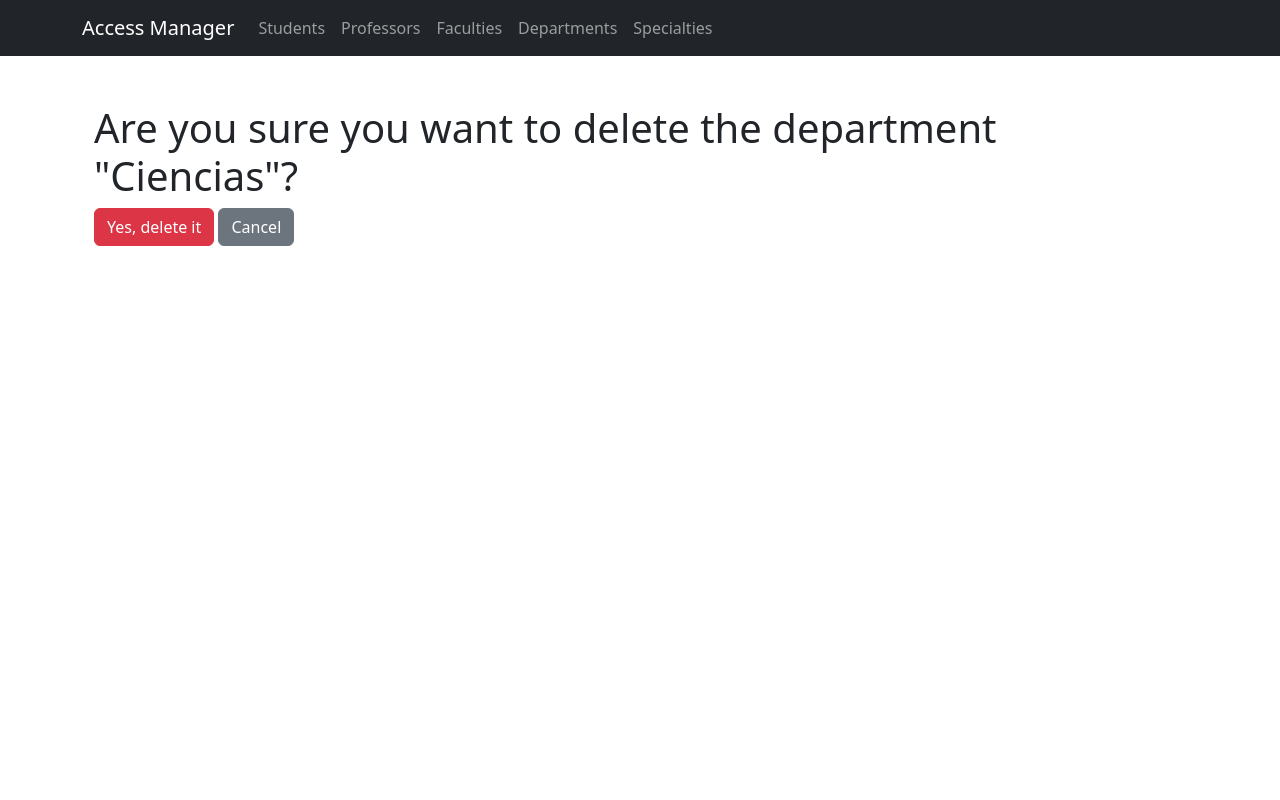
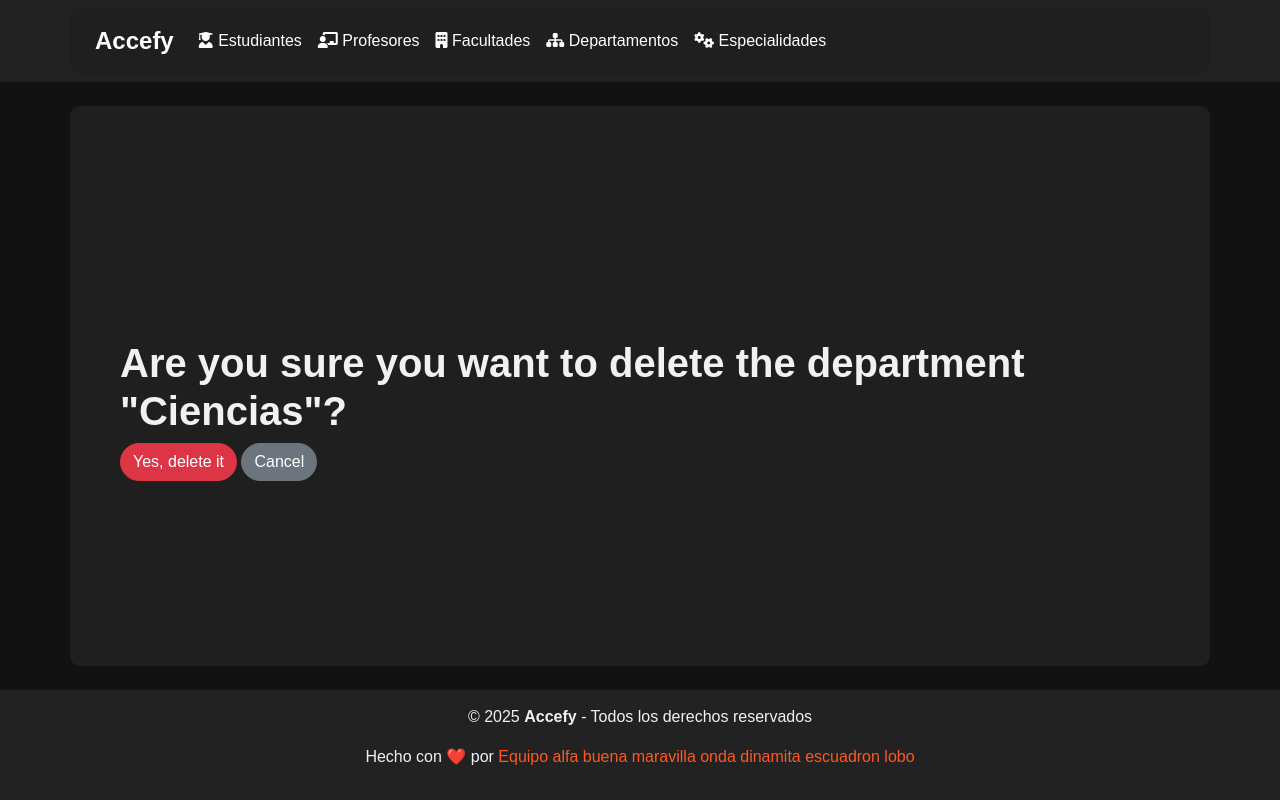
Before and after one commit to yossTheDev/bibman, a Django app: page /students/departments/1/delete/ in a window 1280 px wide. Run offline with Django 5.2, Linux system fonts and the light colour scheme; data comes from the database, SQL or seed files in the repository.

Commit message:
feat: :sparkles: Improve Base Style

```diff
--- a/bibman_app/templates/base.html
+++ b/bibman_app/templates/base.html
@@ -1,18 +1,125 @@
 <!DOCTYPE html>
-<html lang="en">
+<html lang="es">
   <head>
     <meta charset="UTF-8" />
     <meta name="viewport" content="width=device-width, initial-scale=1.0" />
-    <title>{% block title %}Django App{% endblock %}</title>
+    <title>{% block title %}Accefy - Gestor de Accesos{% endblock %}</title>
     <link
       href="https://cdn.jsdelivr.net/npm/bootstrap@5.3.0/dist/css/bootstrap.min.css"
       rel="stylesheet"
     />
+    <link
+      href="https://cdnjs.cloudflare.com/ajax/libs/font-awesome/6.0.0-beta3/css/all.min.css"
+      rel="stylesheet"
+    />
+    <style>
+      html,
+      body {
+        height: 100%;
+        margin: 0;
+        display: flex;
+        flex-direction: column;
+      }
+
+      main {
+        flex: 1;
+        display: flex;
+        flex-direction: column;
+        justify-content: center;
+        align-items: center;
+      }
+
+      body {
+        background-color: #121212;
+        color: white;
+        font-family: "Arial", sans-serif;
+      }
+
+      .navbar {
+        background-color: #222222;
+      }
+
+      .navbar-brand {
+        font-weight: bold;
+        font-size: 1.5rem;
+      }
+
+      .nav-link {
+        color: white !important;
+      }
+
+      .nav-link:hover {
+        color: #ff5722 !important;
+      }
+
+      .container {
+        background-color: #1f1f1f;
+        border-radius: 10px;
+        padding: 10px;
+        padding-inline: 25px;
+      }
+
+      .btn {
+        border-radius: 20px;
+      }
+
+      .btn-primary {
+        background-color: #ff5722;
+        border-color: #ff5722;
+      }
+
+      .btn-primary:hover {
+        background-color: #e64a19;
+        border-color: #e64a19;
+      }
+
+      h1,
+      h2 {
+        font-weight: 600;
+        color: #f1f1f1;
+      }
+
+      .card {
+        background-color: #333333;
+        border: none;
+        border-radius: 10px;
+        box-shadow: 0 4px 8px rgba(0, 0, 0, 0.2);
+      }
+
+      .card-body {
+        color: #bdbdbd;
+      }
+
+      .navbar-toggler-icon {
+        color: white;
+      }
+
+      .navbar-nav .nav-item .nav-link {
+        font-weight: 500;
+      }
+
+      .footer {
+        background-color: #222222;
+        color: #f1f1f1;
+        text-align: center;
+        padding: 15px;
+        margin-top: auto;
+      }
+
+      .footer a {
+        color: #ff5722;
+        text-decoration: none;
+      }
+
+      .footer a:hover {
+        text-decoration: underline;
+      }
+    </style>
   </head>
   <body>
-    <nav class="navbar navbar-expand-lg navbar-dark bg-dark">
+    <nav class="navbar navbar-expand-lg navbar-dark">
       <div class="container">
-        <a class="navbar-brand" href="/">Access Manager</a>
+        <a class="navbar-brand" href="/">Accefy</a>
         <button
           class="navbar-toggler"
           type="button"
@@ -24,29 +131,47 @@
         <div class="collapse navbar-collapse" id="navbarNav">
           <ul class="navbar-nav">
             <li class="nav-item">
-              <a class="nav-link" href="{% url 'student-list' %}">Students</a>
+              <a class="nav-link" href="{% url 'student-list' %}"
+                ><i class="fas fa-user-graduate"></i> Estudiantes</a
+              >
             </li>
             <li class="nav-item">
               <a class="nav-link" href="{% url 'professor-list' %}"
-                >Professors</a
+                ><i class="fas fa-chalkboard-teacher"></i> Profesores</a
               >
             </li>
             <li class="nav-item">
-              <a class="nav-link" href="{% url 'faculty-list' %}">Faculties</a>
+              <a class="nav-link" href="{% url 'faculty-list' %}"
+                ><i class="fas fa-building"></i> Facultades</a
+              >
             </li>
             <li class="nav-item">
               <a class="nav-link" href="{% url 'department-list' %}"
-                >Departments</a
+                ><i class="fas fa-sitemap"></i> Departamentos</a
               >
             </li>
             <li class="nav-item">
-              <a class="nav-link" href="{% url 'major-list' %}">Specialties</a>
+              <a class="nav-link" href="{% url 'major-list' %}"
+                ><i class="fas fa-cogs"></i> Especialidades</a
+              >
             </li>
           </ul>
         </div>
       </div>
     </nav>
-    <main class="container mt-4">{% block content %} {% endblock %}</main>
+
+    <main class="container mt-4 mb-4">{% block content %} {% endblock %}</main>
+
+    <footer class="footer">
+      <p>© 2025 <strong>Accefy</strong> - Todos los derechos reservados</p>
+      <p>
+        Hecho con ❤️ por
+        <a href="https://www.linkedin.com" target="_blank"
+          >Equipo alfa buena maravilla onda dinamita escuadron lobo</a
+        >
+      </p>
+    </footer>
+
     <script src="https://cdn.jsdelivr.net/npm/bootstrap@5.3.0/dist/js/bootstrap.bundle.min.js"></script>
   </body>
 </html>
```
